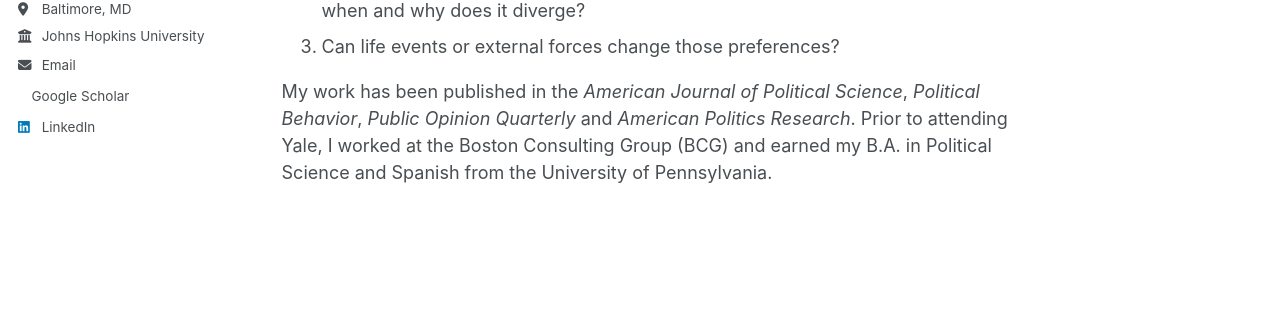
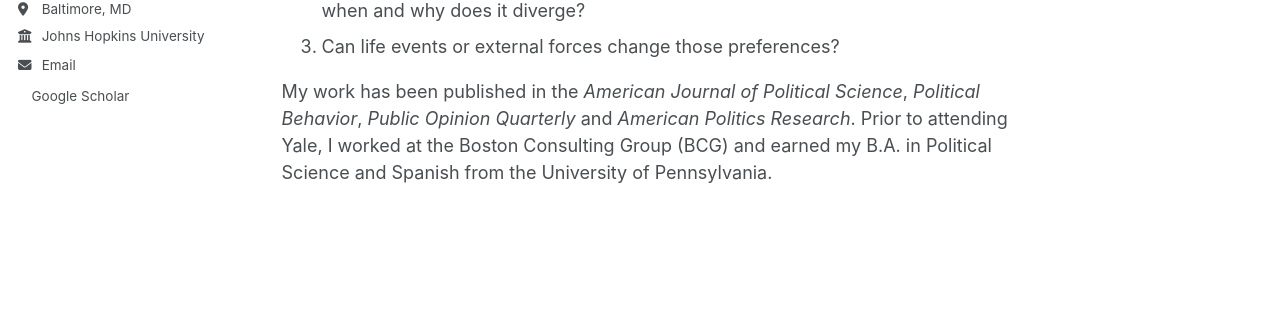
Before and after one commit to nataliehdez11/nataliehdez11.github.io, a Jekyll site: the page built from _pages/about.md, in a window 1280 px wide. Shown: the part 422-733 px from the top of the page. Built offline with Jekyll 4.4.1, drawn with Linux system fonts in a browser that asks for light colours; a style sheet for code colours, icons or effects is not loaded.

Commit message:
Update _config.yml

```diff
--- a/_config.yml
+++ b/_config.yml
@@ -34,7 +34,7 @@ author:
 
   # Academic websites
   googlescholar    : https://scholar.google.com/citations?user=-C-MYHcAAAAJ&hl=en&authuser=1
-  linkedin         : https://www.linkedin.com/in/natalie-hernandez-6547969b/
+
 
 
 
```
